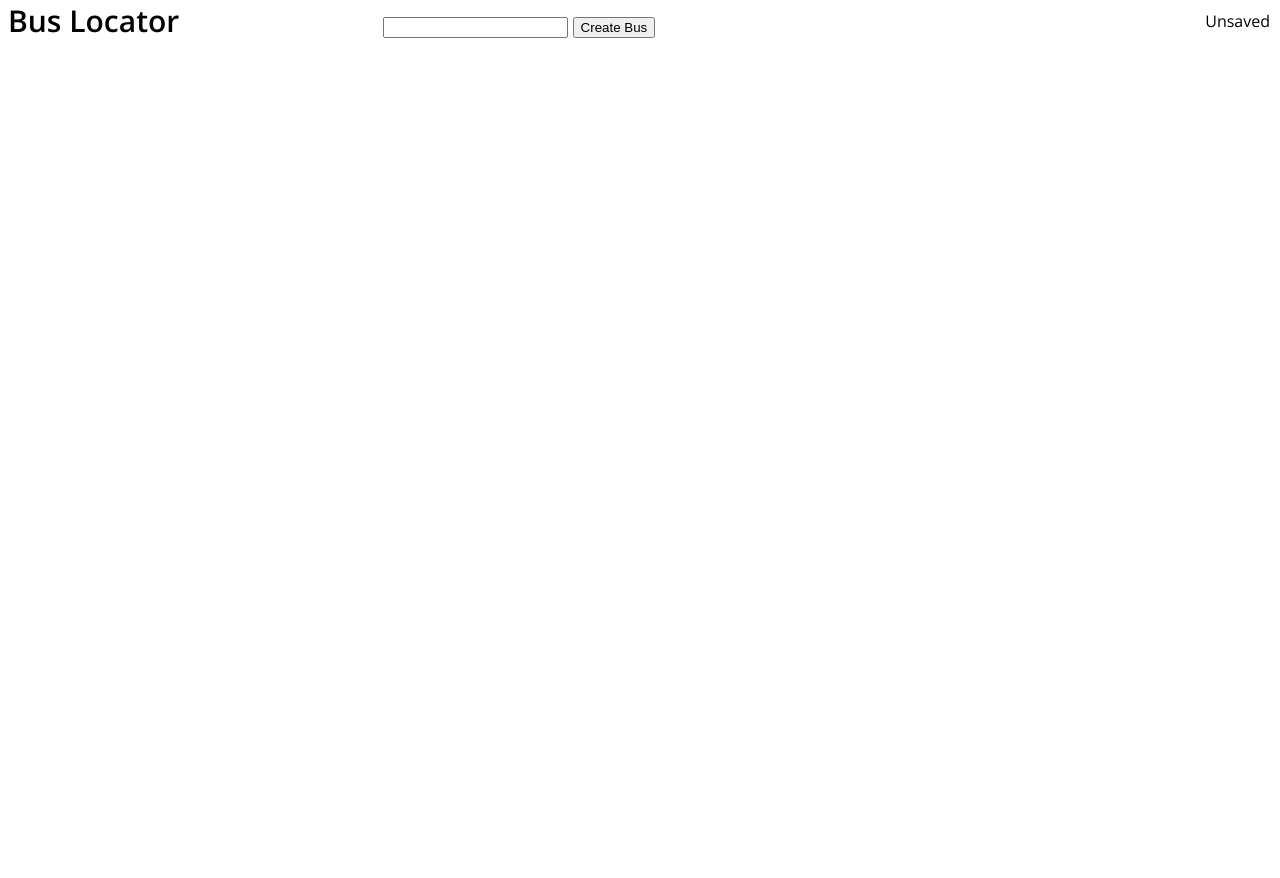
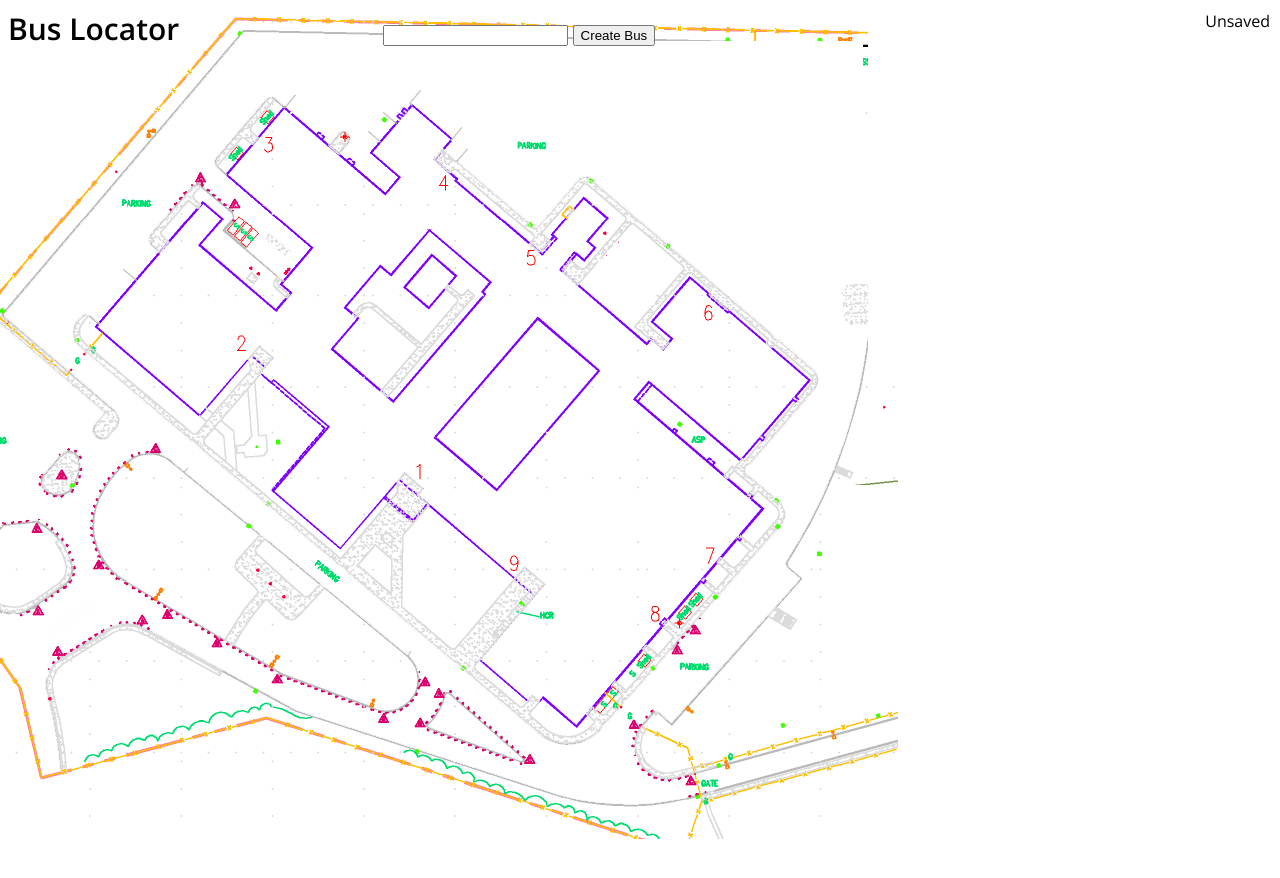
Before and after one commit to jwoglom/bus, a plain HTML site: page update.html in a window 1280 px wide. Shown: the top 878 px of the page. Drawn offline with nearby package versions, Linux system fonts and the light colour scheme; no server answers.

Commit message:
add background

```diff
--- a/bus.css
+++ b/bus.css
@@ -1,5 +1,12 @@
 body {
     font-family: 'Open Sans', sans-serif;
+    background-image: url(grounds.png);
+    background-repeat: no-repeat;
+    position: absolute;
+    top: 0;
+    left: 0;
+    width: 100%;
+    height: 100%;
 }
 
 .top {
```
Also changed, not shown: grounds.png (added).
